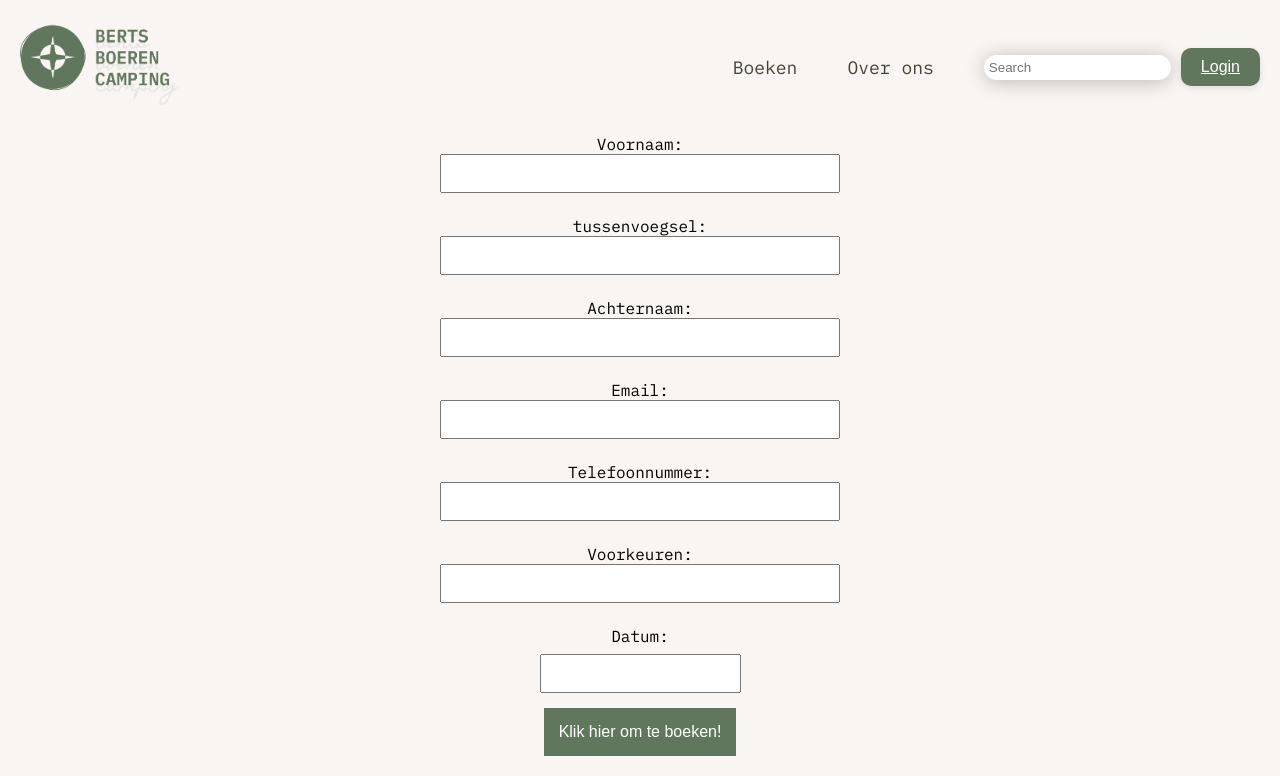
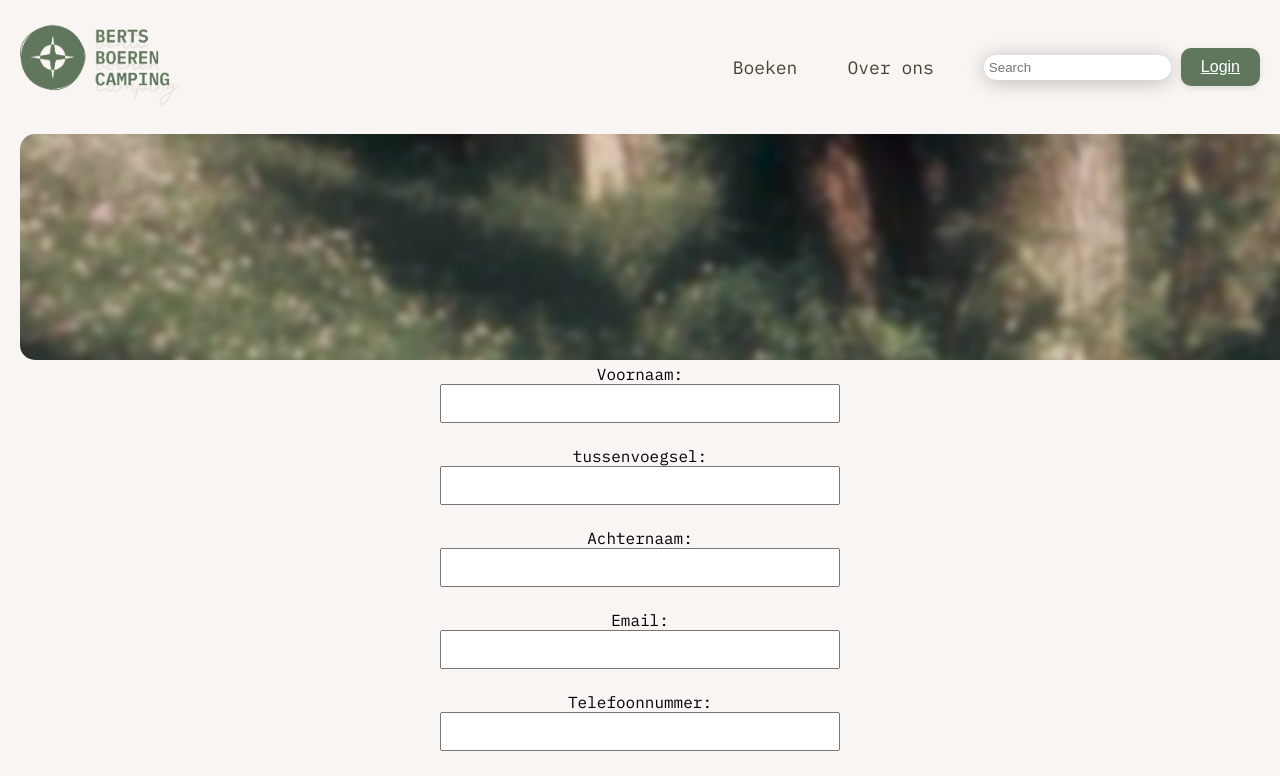
Before and after one commit to LaulensW/BertsBoerenCamping, a React (Vite) app in the folder BertsBoerenCamping/: page /booking in a window 1280 px wide. Shown: the top 776 px of the page. Built offline with nearby package versions, Linux system fonts and the light colour scheme.

Commit message:
Booking banner file toegevoegd en svg toegevoegd voor wave

```diff
--- a/BertsBoerenCamping/src/Views/Booking.jsx
+++ b/BertsBoerenCamping/src/Views/Booking.jsx
@@ -1,14 +1,17 @@
 import React from 'react';
 import BookingForm from '../components/bookingForm';
 import Layout from '../components/Layout';
+import BookingBannerEnUitleg from '../components/BookingBannerEnUitleg';
 
 const Booking = () => {
   return (
     <div>
       <Layout>
       <h2></h2>
+      <BookingBannerEnUitleg />
       <BookingForm />
       </Layout>
+
     </div>
   );
 };
--- /dev/null
+++ b/BertsBoerenCamping/src/components/BookingBannerEnUitleg.css
@@ -0,0 +1,3 @@
+.booking-banner{
+    border-radius: 15px;
+}
--- /dev/null
+++ b/BertsBoerenCamping/src/components/BookingBannerEnUitleg.jsx
@@ -0,0 +1,11 @@
+import React from 'react';
+import './BookingBannerEnUitleg.css';
+
+const Banner = () => {
+    return(
+        <>
+        <img src="../images/Booking_Banner.png" className="booking-banner"/>
+        </>
+    );
+};
+export default Banner;
--- a/BertsBoerenCamping/src/components/Layout.css
+++ b/BertsBoerenCamping/src/components/Layout.css
@@ -1,5 +1,5 @@
 .layout-container {
-    max-width: 1200px;
+    max-width: 100%;
     margin: 0 auto;
     padding: 20px;
     text-align: center;
```
Also changed, not shown: BertsBoerenCamping/public/images/Booking_Banner.png (added), BertsBoerenCamping/src/assets/booking-banner-wave.svg (added).
